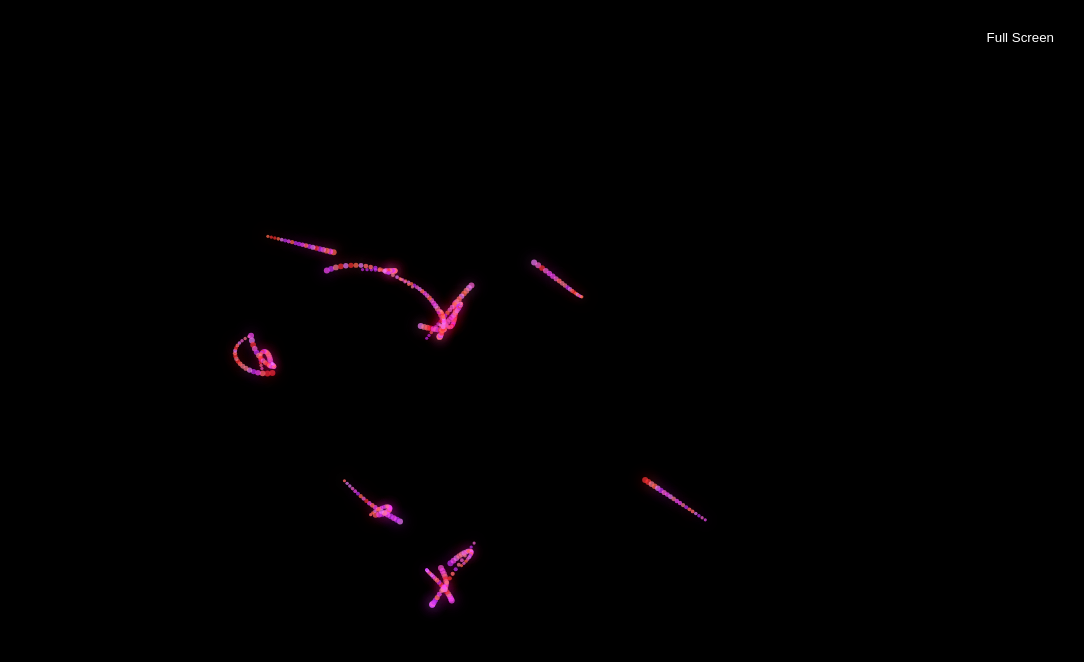
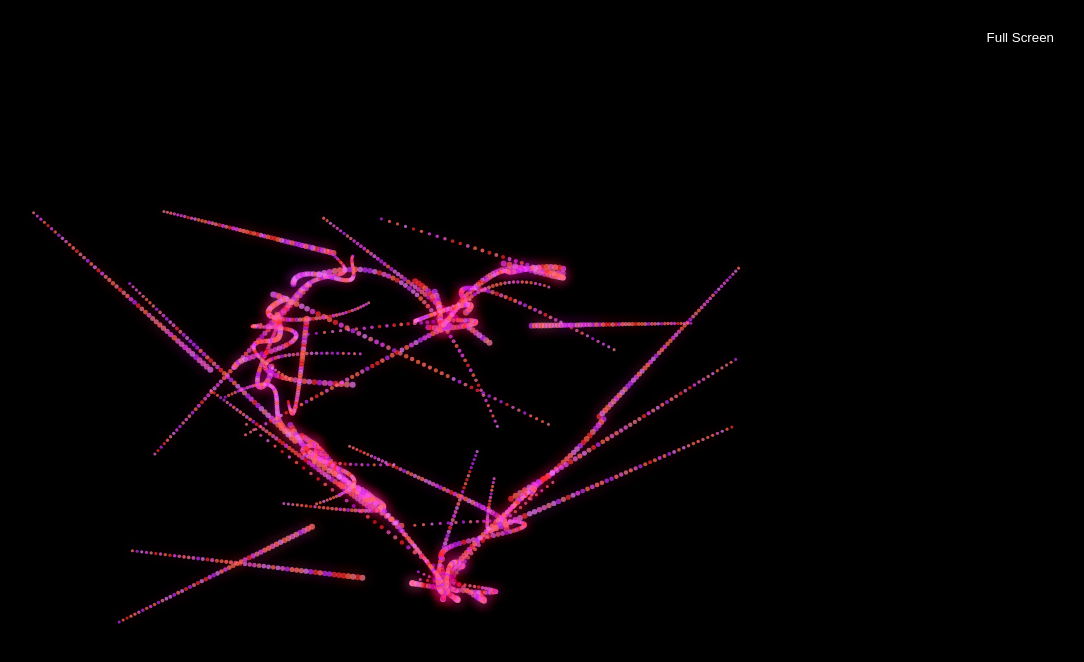
Before and after one commit to elisyumPlus/yuireOS, a plain HTML site: page irem.html in a window 1280 px wide. Shown: the whole page, without its empty margins (196-1280 px from the left). Drawn offline with Linux system fonts and the light colour scheme; animation ran at ten frames a second.

Commit message:
Update irem.html

```diff
--- a/irem.html
+++ b/irem.html
@@ -3,7 +3,7 @@
 <head>
   <meta charset="UTF-8" />
   <meta name="viewport" content="width=device-width, initial-scale=1.0"/>
-  <title>Neon Heart Particles - Kırmızı & Pembe</title>
+  <title>:)</title>
   <style>
     body {
       margin: 0;
@@ -43,7 +43,7 @@
 
   <script>
     const config = {
-      particleCount: 20,
+      particleCount: 50,
       speed: 2,
       mouseInfluence: 100,
       particleSize: 3
```
